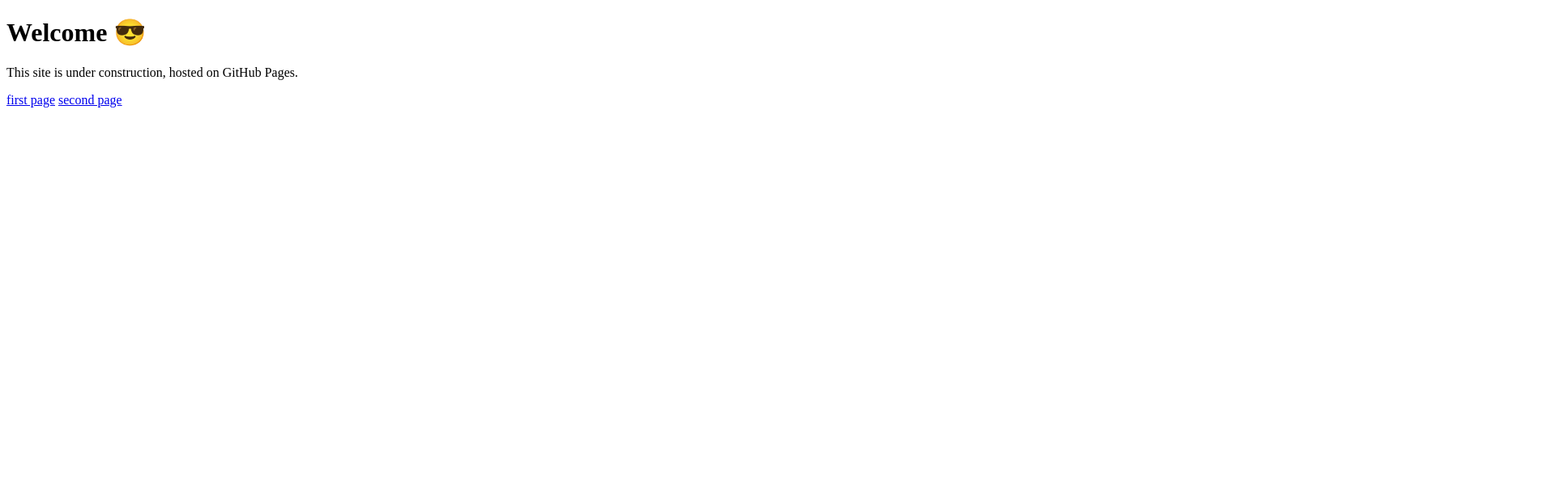
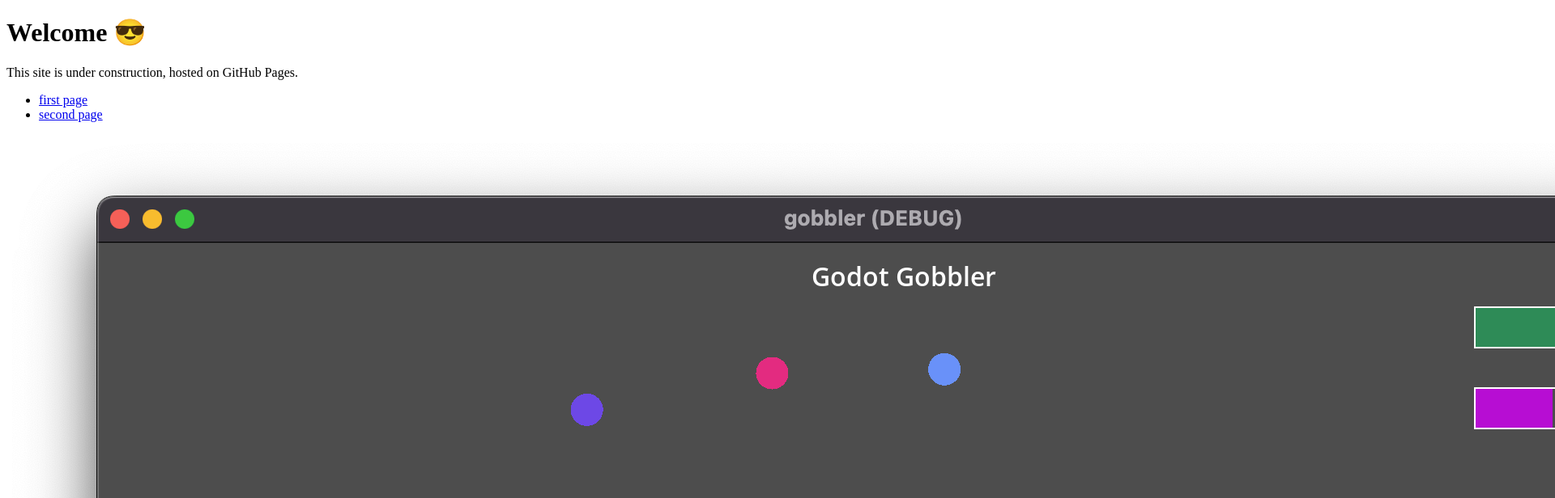
Before and after one commit to ggolden/ggolden.github.io, a plain HTML site: page index.html in a window 1280 px wide. Shown: the top 616 px of the page at 81% size, 1920 px wide, since content can reach past the window. Drawn offline with Linux system fonts and the light colour scheme.

Commit message:
added an image; moved pages links into a list

```diff
--- a/index.html
+++ b/index.html
@@ -3,7 +3,10 @@
     <body>
         <h1>Welcome 😎</h1>
         <p>This site is under construction, hosted on GitHub Pages.</p>
-        <a href="/first_page.html">first page</a>
-        <a href="/second_page.html">second page</a>
+        <ul>
+            <li> <a href="/first_page.html">first page</a></li>
+            <li><a href="/second_page.html">second page</a></li>
+        </ul>
+        <img src="/gobbler/gobbler_gobbling_01.png" alt="Gobbler gobbling a gobble">
     </body>
 </html>
```
Also changed, not shown: gobbler/gobbler_gobbling_01.png (added).
